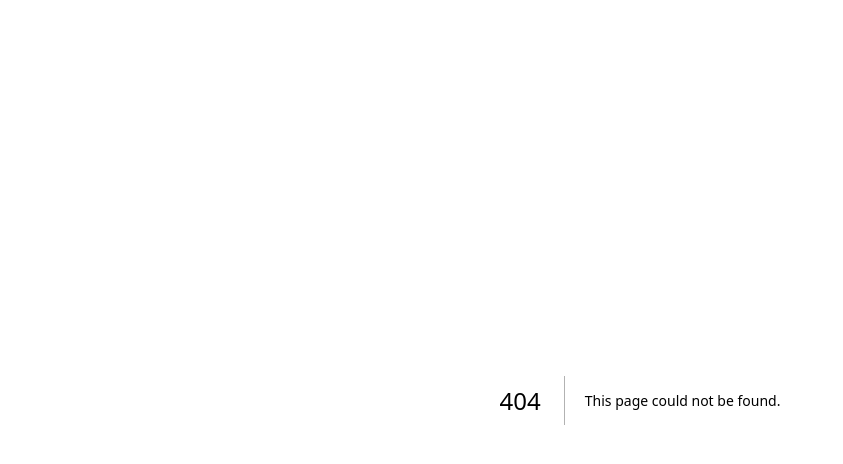
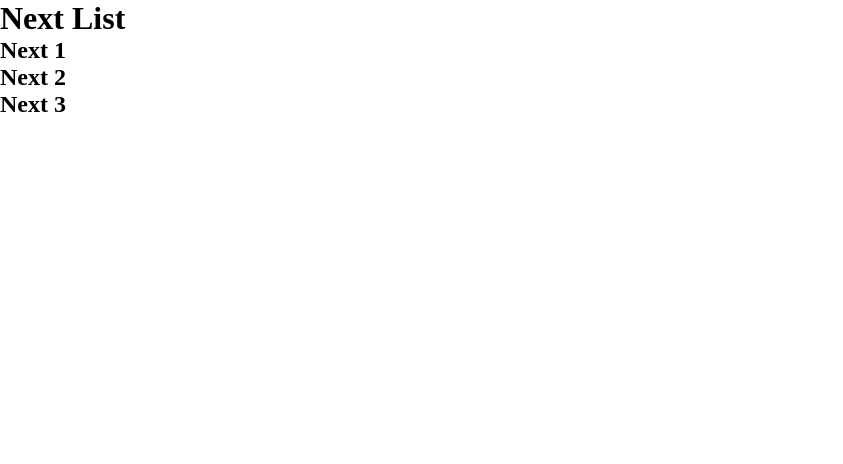
Before and after one commit to dev-honing/Blog, a Next.js app in the folder my-blog/: page /posts/develop/nextjs in a window 1280 px wide. Before the commit this address had no page. Shown: the top 464 px of the page, without its empty margins (0-843 px from the left). Built offline with nearby package versions, Linux system fonts and the light colour scheme.

Commit message:
Test: 동적 라우팅 테스트

```diff
--- a/my-blog/app/posts/[id]/page.tsx
+++ /dev/null
@@ -1,7 +0,0 @@
-export default function Articles(){
-  return <div id="articles">
-    <h3>아티클별 동적 라우팅</h3>
-    <span>현재 URL: </span>
-  </div>
-
-}
--- /dev/null
+++ b/my-blog/app/posts/develop/nextjs/[nextjsId]/page.tsx
@@ -0,0 +1,10 @@
+// app/post/develop/nextjs/[nextjsId]/page.tsx
+
+export default function NextDetails(props: any) {
+  console.log(props);
+  return (
+    <h1>
+      Nextjs / {props.params.nextjsId}번째 글 / {props.searchParams.country} Details
+    </h1>
+  );
+}
--- /dev/null
+++ b/my-blog/app/posts/develop/nextjs/page.tsx
@@ -0,0 +1,12 @@
+// app/posts/develop/next/next.tsx
+
+export default function Next() {
+  return (
+    <>
+      <h1>Next List</h1>
+      <h2>Next 1</h2>
+      <h2>Next 2</h2>
+      <h2>Next 3</h2>
+    </>
+  )
+}
```
